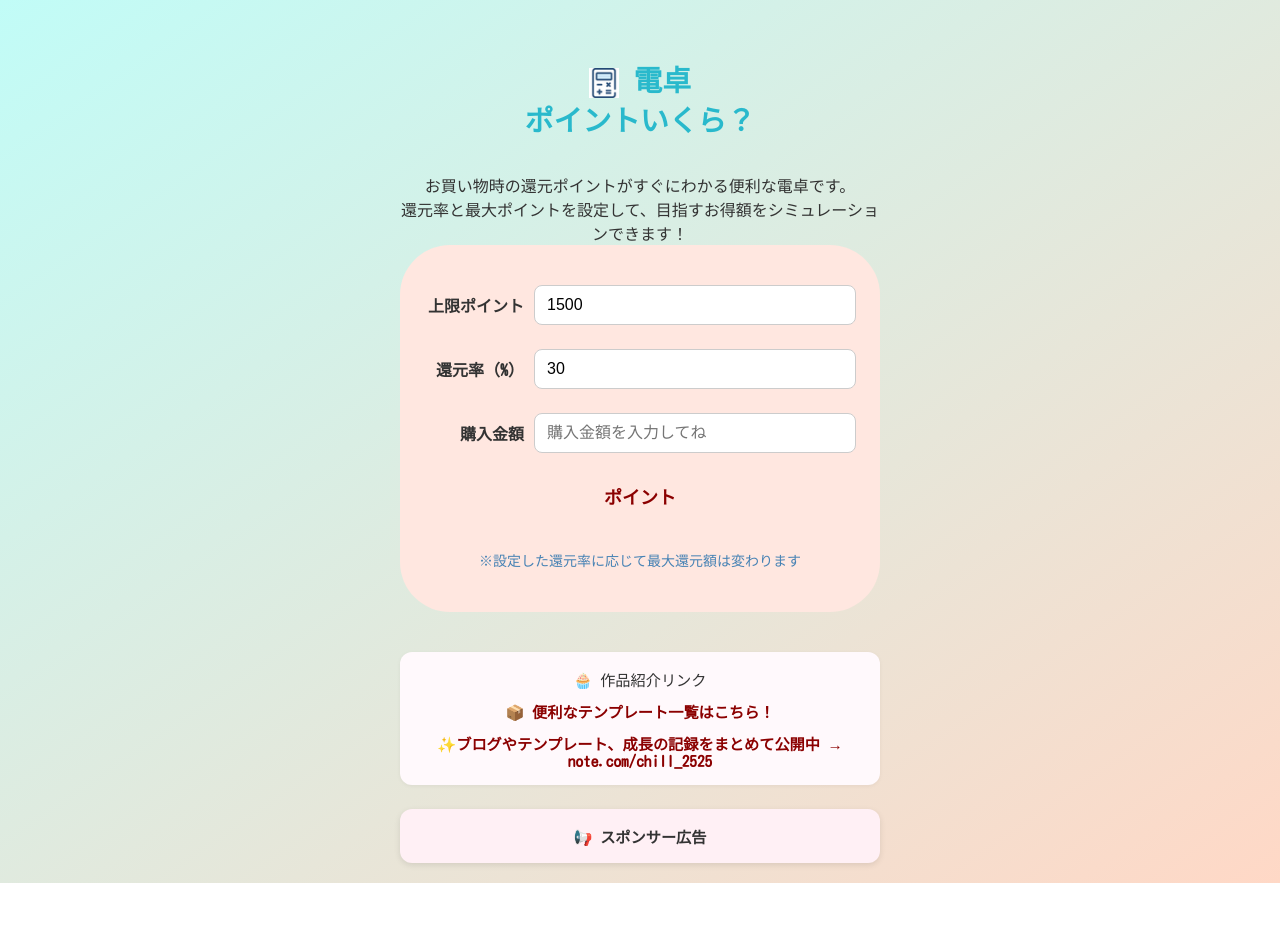
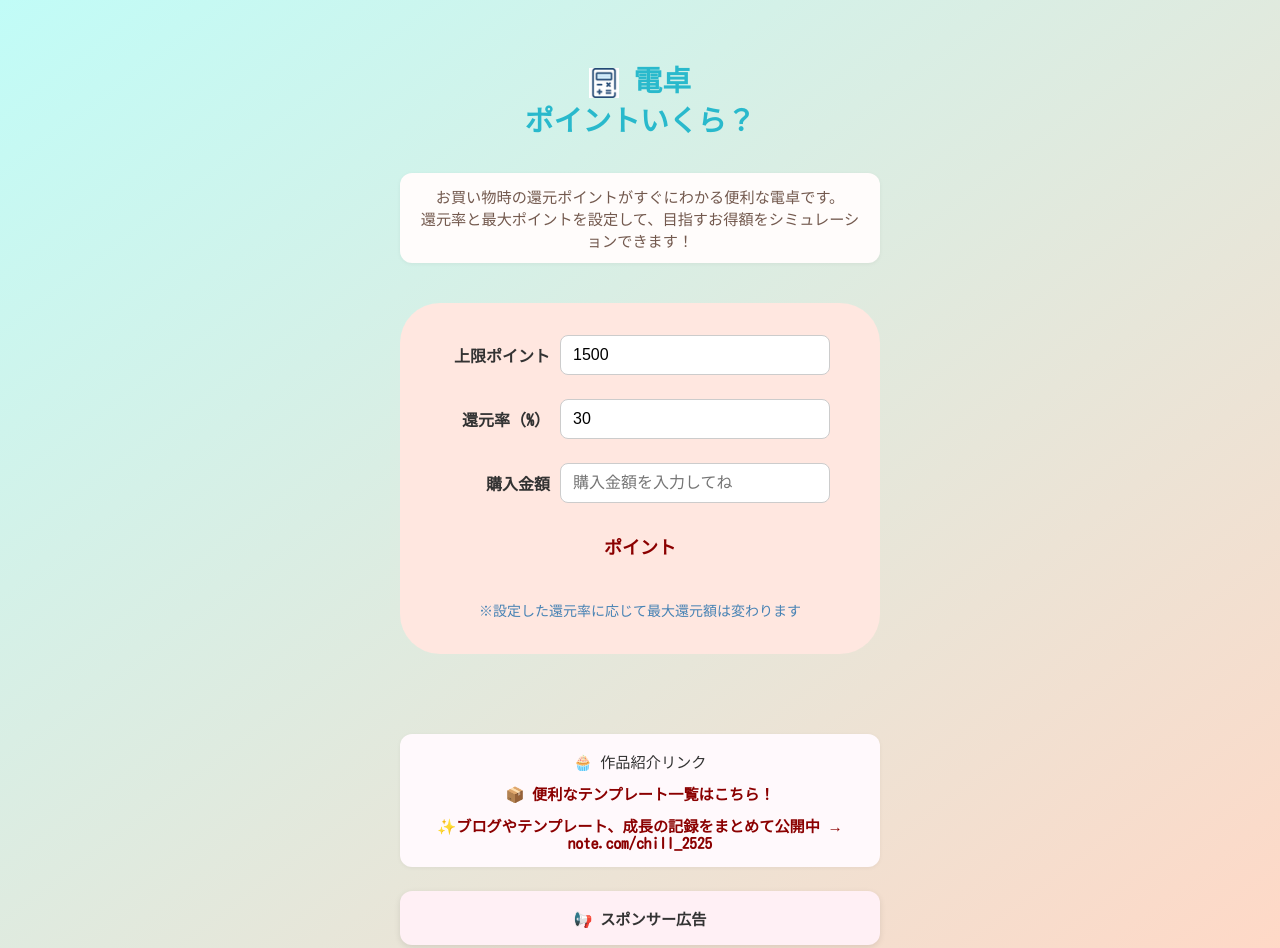
Before and after one commit to codeAchsh/HowMuchCalc-Ad-free, a plain HTML site: page index.html in a window 1280 px wide. Shown: the top 948 px of the page. Before the commit the page ends 883 px from the top, so only its background shows below. Drawn offline with Linux system fonts and the light colour scheme.

Commit message:
Update style.css

```diff
--- a/assets/css/style.css
+++ b/assets/css/style.css
@@ -29,7 +29,15 @@ h1 {
   margin-bottom: 2rem;
   line-height: 1.4;
 }
-
+.description {
+  font-size: 0.95rem;
+  color: #73594e;
+  background-color: #fffcfb;
+  padding: 12px 16px;
+  margin-bottom: 20px;
+  border-radius: 12px;
+  box-shadow: 0 1px 4px rgba(0,0,0,0.05);
+}
 .icon {
   width: 30px;
   height: auto;
@@ -38,10 +46,13 @@ h1 {
 
 .buy {
   background-color: #ffe7e0;
-  border-radius: 50px;
+  /* border-radius: 50px;
   padding: 40px 24px;
   margin: 0 auto;
-  width: 100%;
+  width: 100%; */
+  border-radius: 40px;
+  padding: 32px 50px;
+  margin: 40px 0;
 }
 
 .form-row {
```
